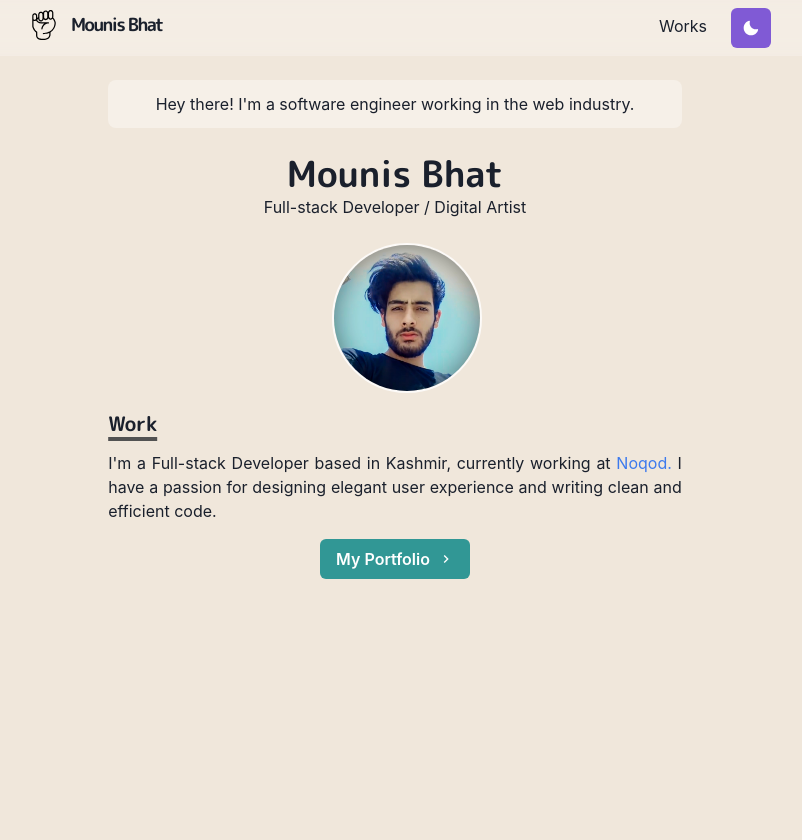
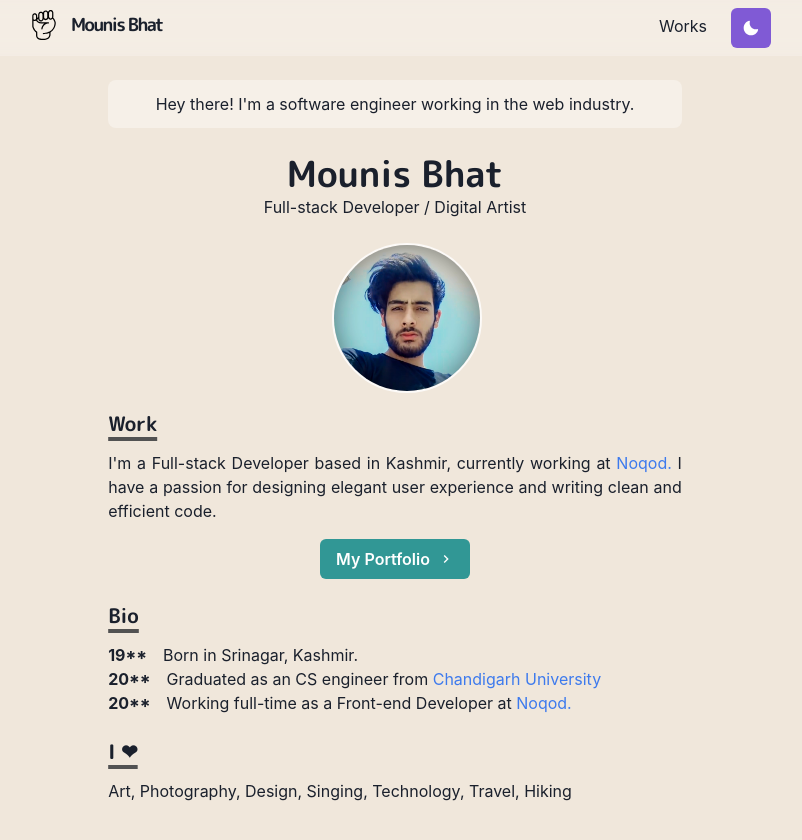
Before and after one commit to mounis-bhat/portfolio, a Next.js app: page / in a window 1280 px wide. Shown: the top 840 px of the page, without its empty margins (245-1047 px from the left). Before the commit the page ends 800 px from the top, so only its background shows below. Built offline with nearby package versions, Linux system fonts and the light colour scheme.

Commit message:
Add Bio, Animate Theme switch

```diff
--- /dev/null
+++ b/components/Bio.jsx
@@ -0,0 +1,12 @@
+import { Box } from "@chakra-ui/react"
+import styled from "@emotion/styled"
+
+export const BioSection = styled(Box)`
+  padding-left: 3.4em;
+  text-indent: -3.4em;
+`
+
+export const BioYear = styled.span`
+  font-weight: bold;
+  margin-right: 1em;
+`
--- a/components/ThemeToggleButton.jsx
+++ b/components/ThemeToggleButton.jsx
@@ -1,15 +1,27 @@
+import { AnimatePresence, motion } from "framer-motion"
 import { IconButton, useColorModeValue, useColorMode } from "@chakra-ui/react"
 import { SunIcon, MoonIcon } from "@chakra-ui/icons"
 
 const ThemeToggleButton = () => {
   const { toggleColorMode } = useColorMode()
   return (
+    <AnimatePresence exitBeforeEnter initial={false}>
+      <motion.div
+        style={{ display: "inline-block" }}
+        key={useColorModeValue("light", "dark")}
+        initial={{ y: -20, opacity: 0 }}
+        animate={{ y: 0, opacity: 1 }}
+        exit={{ y: 20, opacity: 0 }}
+        transition={{ duration: 0.2 }}
+      >
         <IconButton
           aria-label="Toggle theme"
           colorScheme={useColorModeValue("purple", "orange")}
           icon={useColorModeValue(<MoonIcon />, <SunIcon />)}
           onClick={toggleColorMode}
         ></IconButton>
+      </motion.div>
+    </AnimatePresence>
   )
 }
 
--- a/pages/index.jsx
+++ b/pages/index.jsx
@@ -12,6 +12,7 @@ import { ChevronRightIcon } from "@chakra-ui/icons"
 
 import Section from "../components/Section"
 import Paragraph from "../components/Paragraph"
+import { BioSection, BioYear } from "../components/Bio"
 
 const index = () => {
   return (
@@ -72,6 +73,34 @@ const index = () => {
           </NextLink>
         </Box>
       </Section>
+      <Section delay={0.2}>
+        <Heading as="h3" variant="section-title">
+          Bio
+        </Heading>
+        <BioSection>
+          <BioYear>19**</BioYear>
+          Born in Srinagar, Kashmir.
+        </BioSection>
+        <BioSection>
+          <BioYear>20**</BioYear>
+          Graduated as an CS engineer from{" "}
+          <Link href="https://www.cuchd.in/">Chandigarh University </Link>
+        </BioSection>
+
+        <BioSection>
+          <BioYear>20**</BioYear>
+          Working full-time as a Front-end Developer at{" "}
+          {<Link href="https://www.noqod.com.sd/">Noqod.</Link>}
+        </BioSection>
+      </Section>
+      <Section delay={0.3}>
+        <Heading as="h3" variant="section-title">
+          I ❤
+        </Heading>
+        <Paragraph>
+          Art, Photography, Design, Singing, Technology, Travel, Hiking
+        </Paragraph>
+      </Section>
     </Container>
   )
 }
```
Lines whose indentation alone changed are shown as unchanged.
